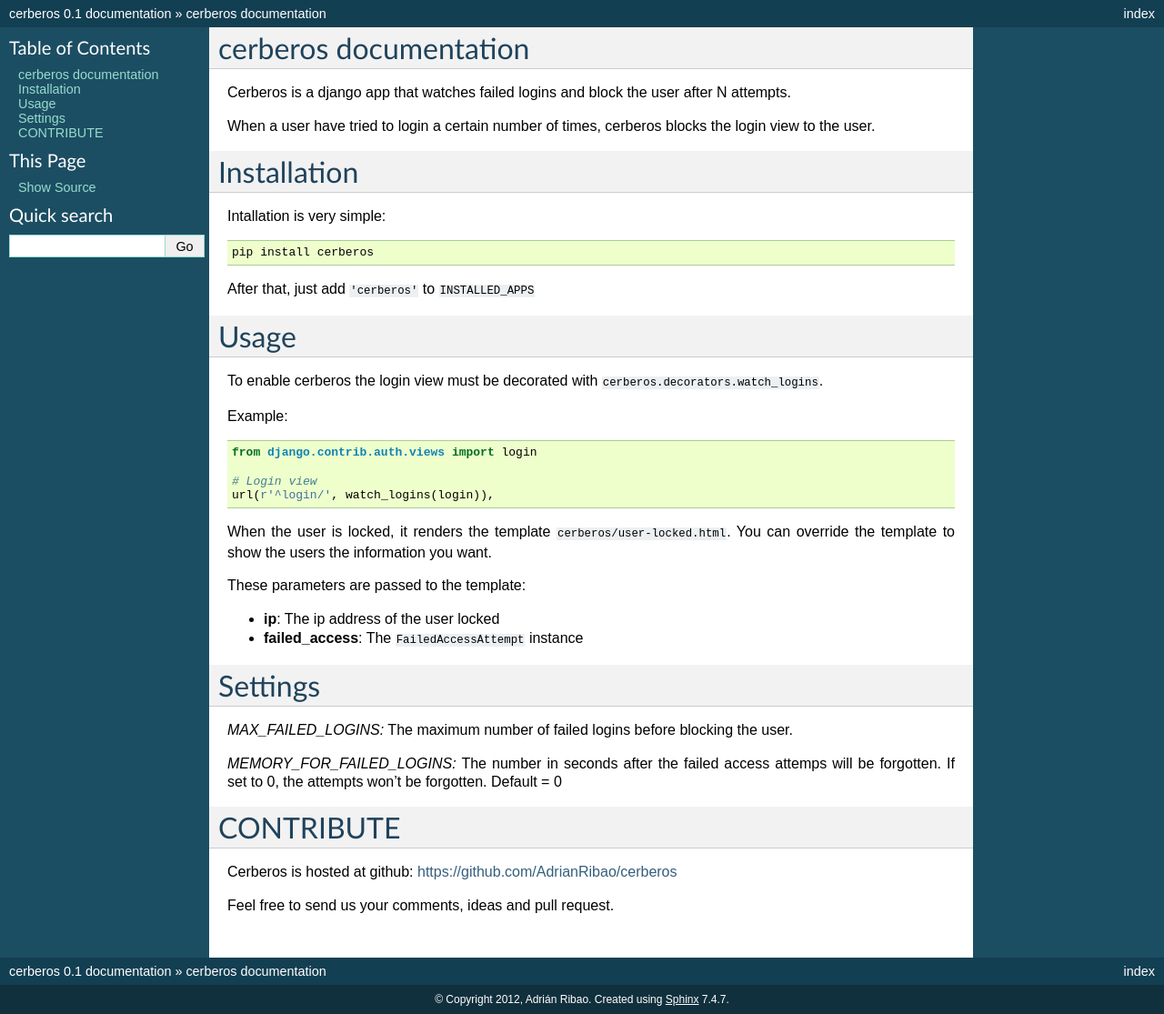
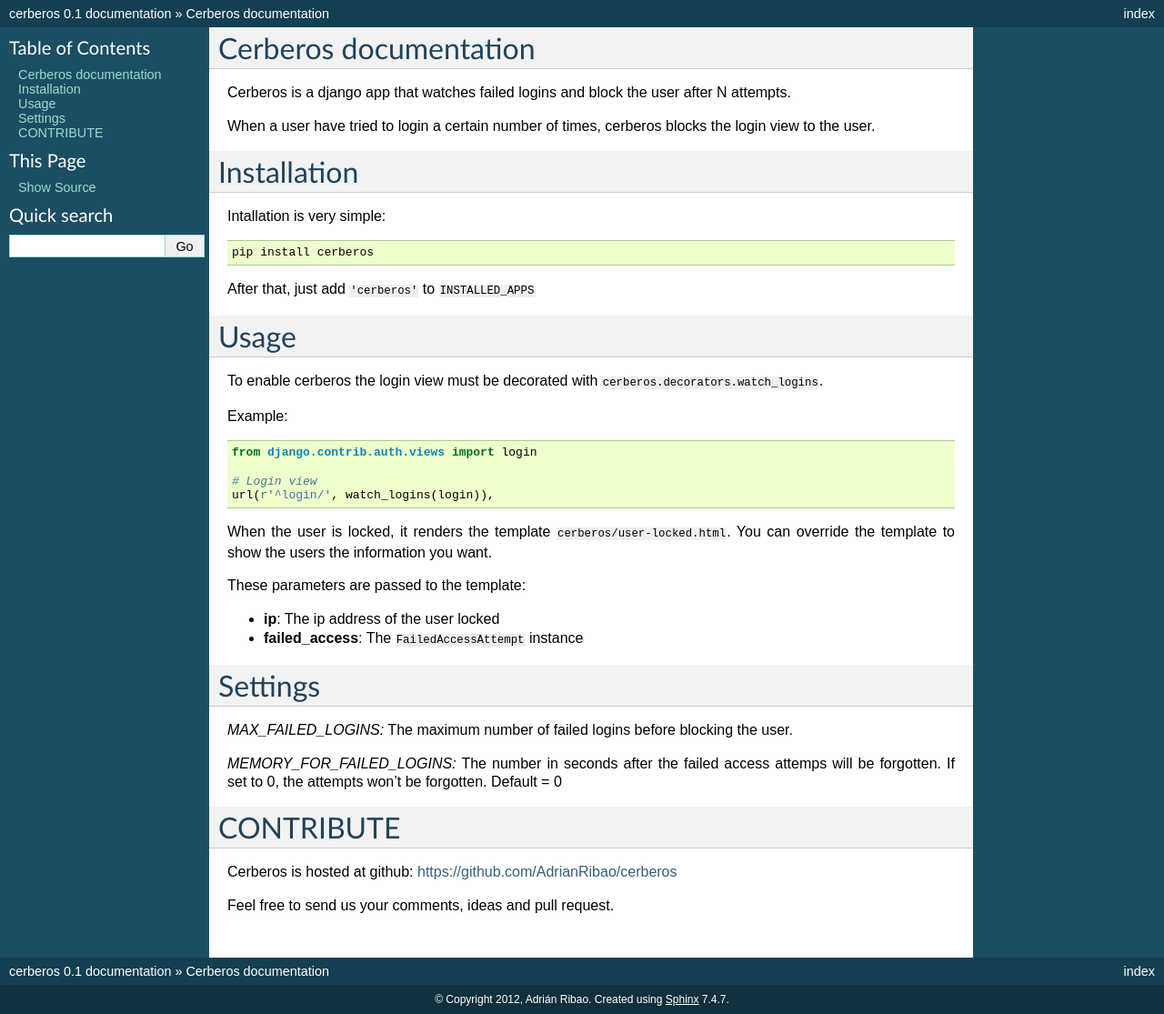
Before and after one commit to AdrianRibao/cerberos, a Sphinx documentation site: the page built from docs/source/index.rst, in a window 1280 px wide. Shown: the whole page at 91% size. Built offline with Sphinx 7.4.7, drawn with Linux system fonts in a browser that asks for light colours; formulas are drawn with MathJax 3.

Commit message:
Fixed case in the name of the project

```diff
--- a/docs/source/conf.py
+++ b/docs/source/conf.py
@@ -213,7 +213,7 @@
 # One entry per manual page. List of tuples
 # (source start file, name, description, authors, manual section).
 man_pages = [
-    ('index', 'cerberos', u'cerberos Documentation',
+    ('index', 'cerberos', u'Cerberos Documentation',
      [u'Adrián Ribao'], 1)
 ]
 
--- a/docs/source/index.rst
+++ b/docs/source/index.rst
@@ -3,7 +3,7 @@
    You can adapt this file completely to your liking, but it should at least
    contain the root `toctree` directive.
 
-cerberos documentation
+Cerberos documentation
 ======================
 
 Cerberos is a django app that watches failed logins and block the user after N attempts.
```
